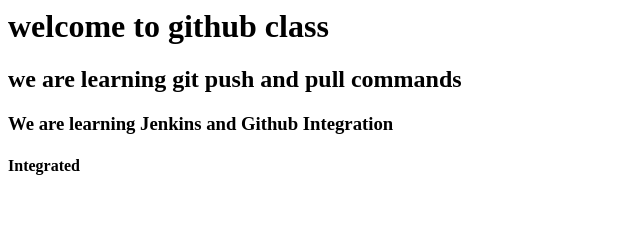
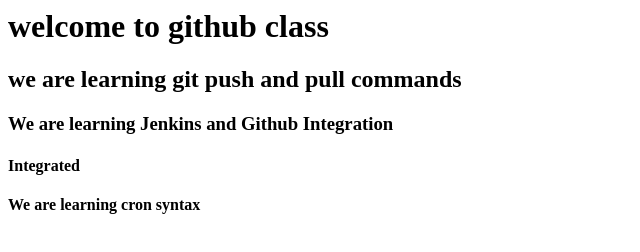
Before and after one commit to skfathimabi7/Myfirstrepo, a plain HTML site: page index.html in a window 1280 px wide. Shown: the whole page, without its empty margins (0-640 px from the left). Drawn offline with Linux system fonts and the light colour scheme.

Commit message:
Update index.html

```diff
--- a/index.html
+++ b/index.html
@@ -2,3 +2,4 @@
 <h2>we are learning git push and pull commands</h2>
 <h3>We are learning Jenkins and Github Integration</h3>
 <h4>Integrated</h4>
+<h4>We are learning cron syntax</h4>
```
